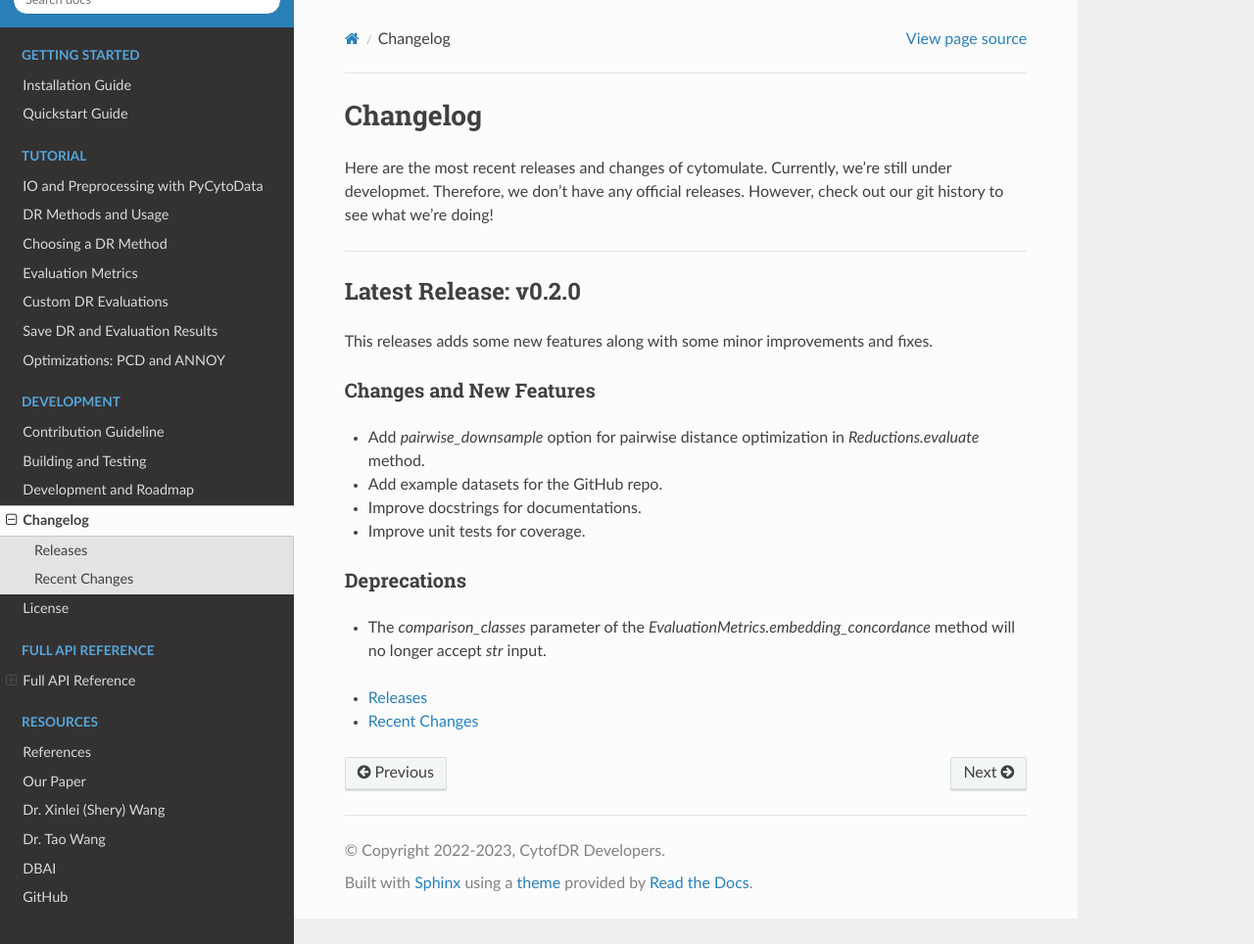
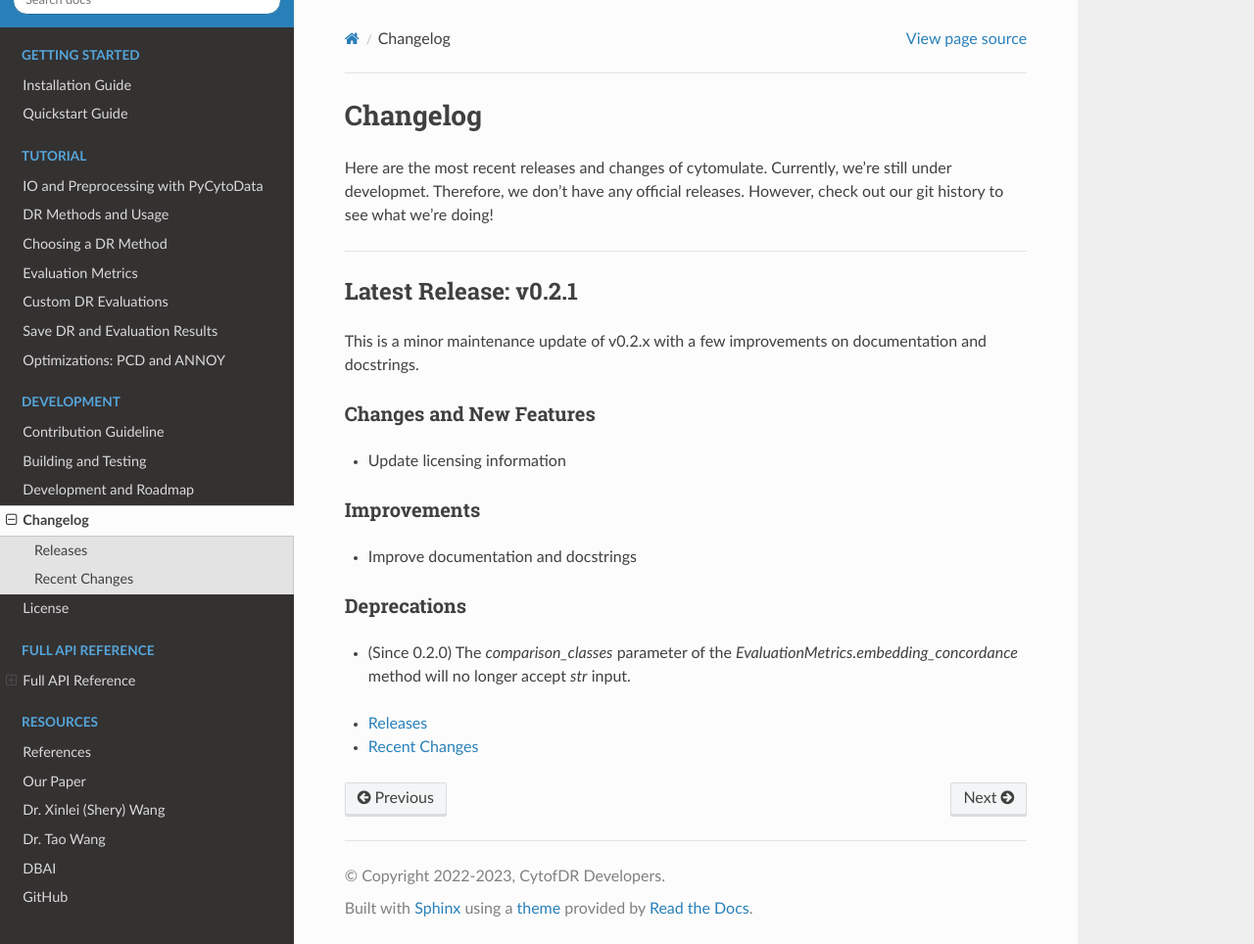
Before and after one commit to kevin931/CytofDR, a Sphinx documentation site: the page built from docs/source/change/index.rst, in a window 1280 px wide and 964 px high. Shown: the whole window at 98% size. Built offline with Sphinx 7.4.7 and the Read the Docs theme 2.0.0, drawn with Linux system fonts in a browser that asks for light colours.

Commit message:
Release prep: v0.2.1

```diff
--- a/CytofDR/__init__.py
+++ b/CytofDR/__init__.py
@@ -1,3 +1,3 @@
-__version__ = "0.2.0"
+__version__ = "0.2.1"
 
 from CytofDR import dr, evaluation
--- a/docs/source/change/index.rst
+++ b/docs/source/change/index.rst
@@ -9,24 +9,25 @@
 ------------------------
 
 ************************
-Latest Release: v0.2.0
+Latest Release: v0.2.1
 ************************
 
-This releases adds some new features along with some minor improvements and fixes.
-
+This is a minor maintenance update of v0.2.x with a few improvements on documentation and docstrings.
 
 Changes and New Features
 --------------------------
 
-- Add `pairwise_downsample` option for pairwise distance optimization in `Reductions.evaluate` method.
-- Add example datasets for the GitHub repo.
-- Improve docstrings for documentations.
-- Improve unit tests for coverage.
+- Update licensing information
+
+Improvements
+---------------
+
+- Improve documentation and docstrings
 
 Deprecations
 ----------------
 
-- The `comparison_classes` parameter of the `EvaluationMetrics.embedding_concordance` method will no longer accept `str` input.
+- (Since 0.2.0) The `comparison_classes` parameter of the `EvaluationMetrics.embedding_concordance` method will no longer accept `str` input.
 
 
 .. toctree::
--- a/docs/source/conf.py
+++ b/docs/source/conf.py
@@ -20,7 +20,7 @@
 project = 'CytofDR'
 copyright = '2022-2023, CytofDR Developers'
 author = 'Kevin Wang'
-release = '0.2.0'
+release = '0.2.1'
 
 extensions = [
     "sphinx_rtd_theme",
--- a/meta.yaml
+++ b/meta.yaml
@@ -1,5 +1,5 @@
 {% set name = "CytofDR" %}
-{% set version = "0.2.0" %}
+{% set version = "0.2.1" %}
 
 package:
   name: "{{ name|lower }}"
--- a/setup.py
+++ b/setup.py
@@ -4,7 +4,7 @@
 import shutil
 import distutils.cmd
 
-VERSION = "0.2.0"
+VERSION = "0.2.1"
 
 class PypiCommand(distutils.cmd.Command):
 
```
Also changed, not shown: README.md (+9 -9 lines), docs/source/change/releases.rst (+27 -7 lines).
